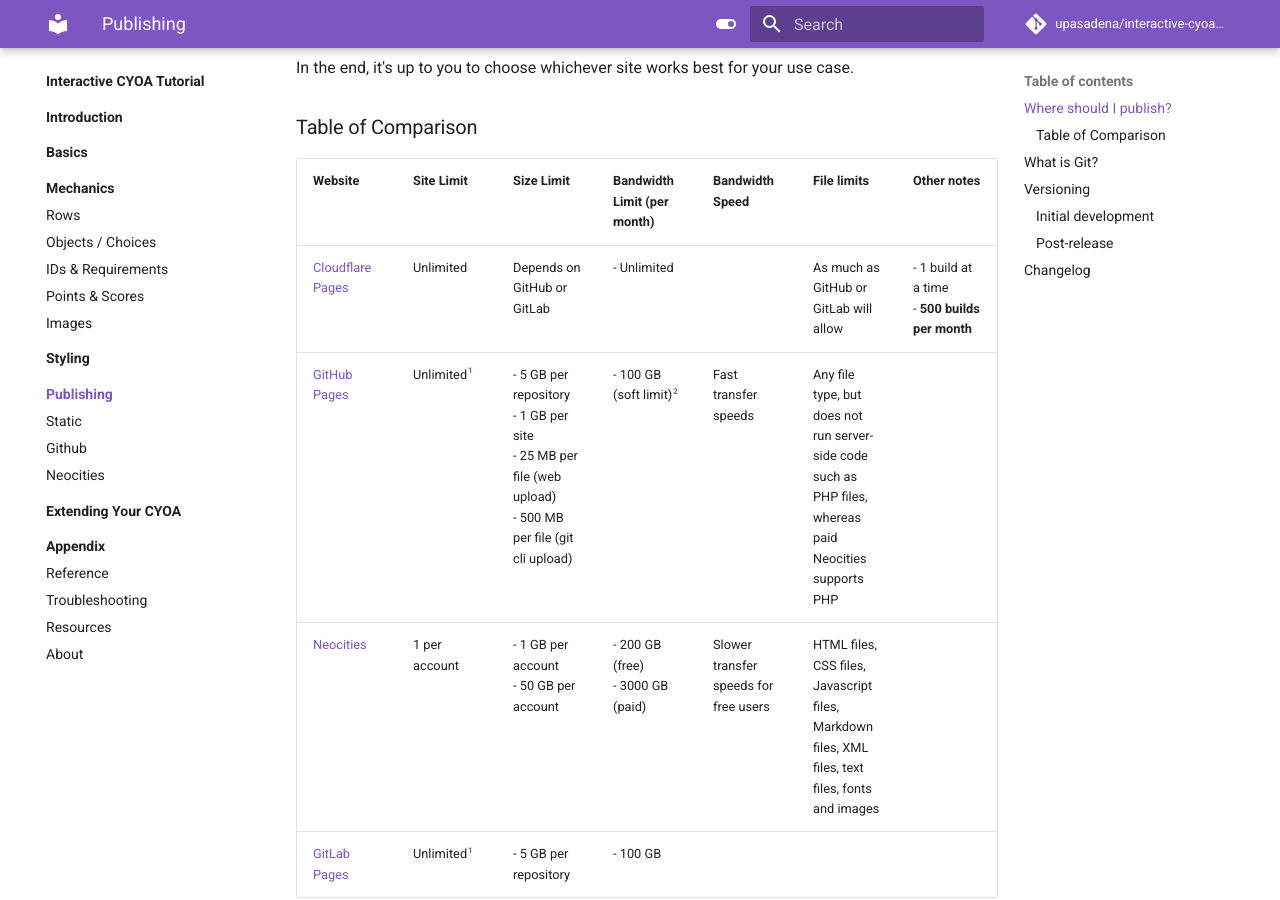
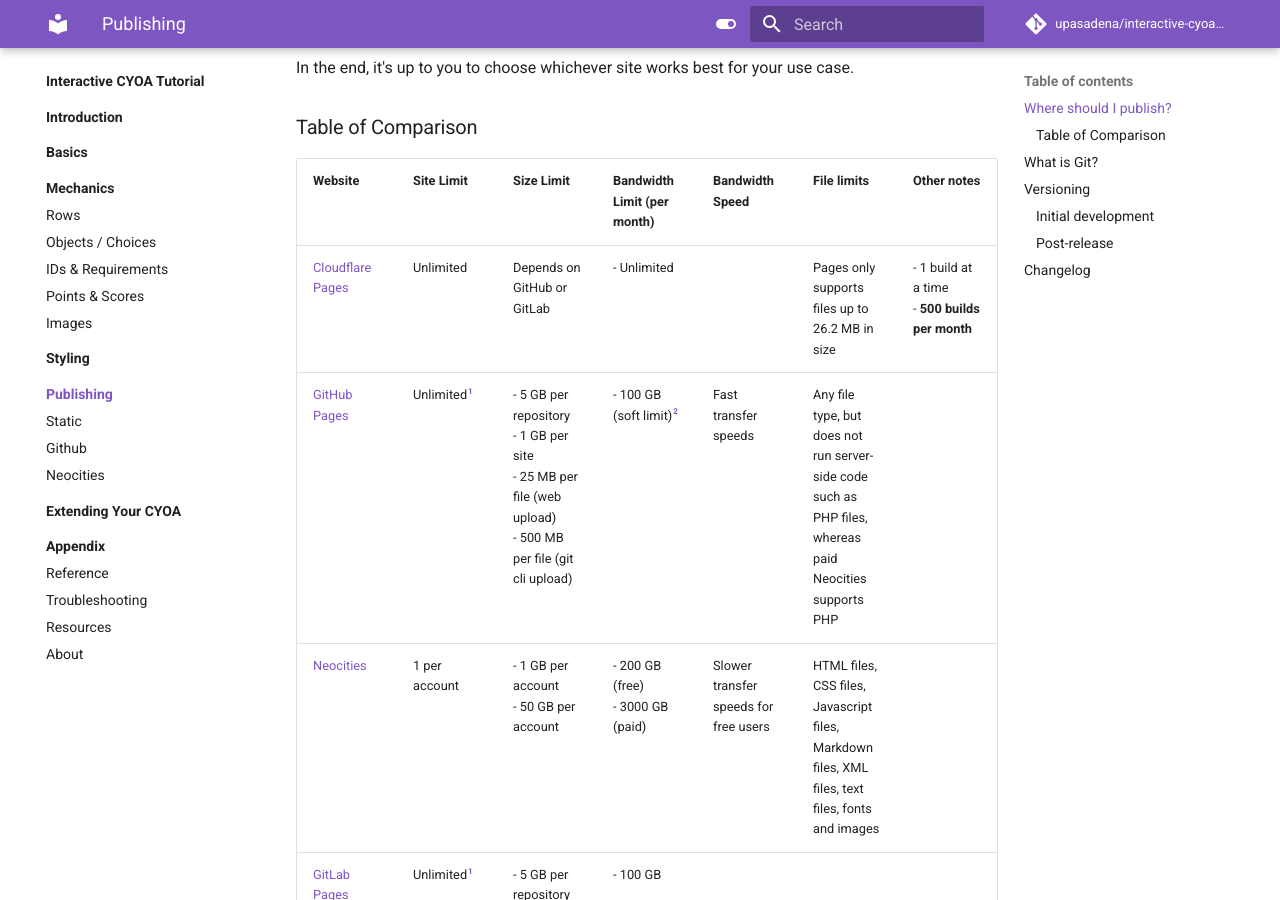
Before and after one commit to upasadena/interactive-cyoa-tutorial, an MkDocs documentation site: the page built from docs/publishing/index.md, in a window 1280 px wide and 900 px high, scrolled down 651 px. Built offline with MkDocs 1.6.1 and Material for MkDocs 9.7.7, drawn with Linux system fonts in a browser that asks for light colours; a script that is not in the unit is left out; comment, search, counter and statistics services are not loaded.

Commit message:
CF Pages hotfix

```diff
--- a/docs/publishing/index.md
+++ b/docs/publishing/index.md
@@ -31,7 +31,7 @@
 
 | Website                | Site Limit    | Size Limit                                                                                                      | Bandwidth Limit (per month)         | Bandwidth Speed                       | File limits                                                                                             | Other notes                                       |
 | ---------------------- | ------------- | --------------------------------------------------------------------------------------------------------------- | ----------------------------------- | ------------------------------------- | ------------------------------------------------------------------------------------------------------- | ------------------------------------------------- |
-| [Cloudflare Pages]     | Unlimited     | Depends on GitHub or GitLab                                                                                     | - Unlimited                         |                                       | As much as GitHub or GitLab will allow                                                                  | - 1 build at a time<br>- **500 builds per month** |
+| [Cloudflare Pages]     | Unlimited     | Depends on GitHub or GitLab                                                                                     | - Unlimited                         |                                       | Pages only supports files up to 26.2 MB in size                                                                  | - 1 build at a time<br>- **500 builds per month** |
 | [GitHub Pages][GitHub] | Unlimited[^1] | - 5 GB per repository<br>- 1 GB per site<br>- 25 MB per file (web upload)<br>- 500 MB per file (git cli upload) | - 100 GB (soft limit)[^2]           | Fast transfer speeds                  | Any file type, but does not run server-side code such as PHP files, whereas paid Neocities supports PHP |                                                   |
 | [Neocities]            | 1 per account | - 1 GB per account<br>- 50 GB per account                                                                       | - 200 GB (free)<br>- 3000 GB (paid) | Slower transfer speeds for free users | HTML files, CSS files, Javascript files, Markdown files, XML files, text files, fonts and images        |                                                   |
 | [GitLab Pages][GitLab] | Unlimited[^1] | - 5 GB per repository                                                                                           | - 100 GB                            |                                       |                                                                                                         |                                                   |
```
